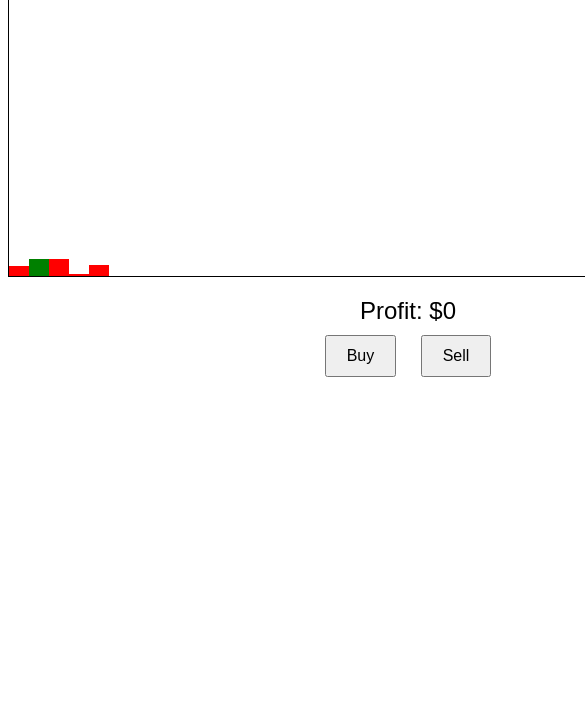
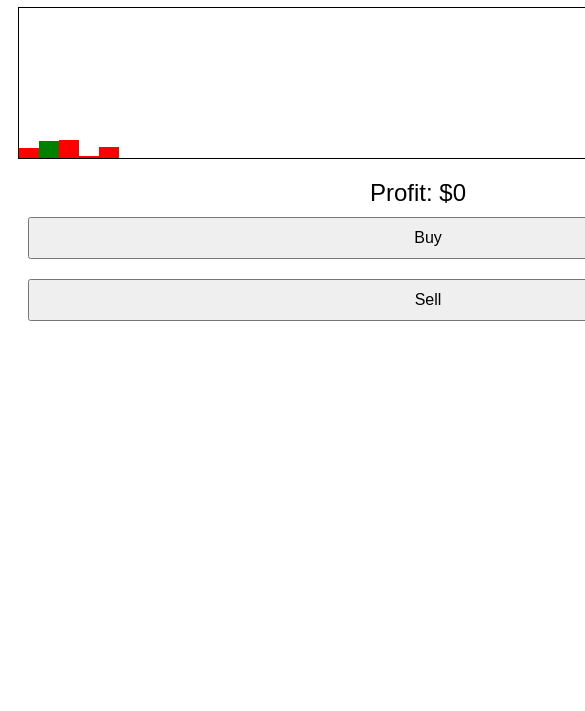
Before and after one commit to gatwu/Degen-gabut, a plain HTML site: page index.html in a window 390 px wide. Shown: the part 133-844 px from the top of the page, 585 px wide, since content can reach past the window. Drawn offline with Linux system fonts and the light colour scheme.

Commit message:
Update style.css

```diff
--- a/style.css
+++ b/style.css
@@ -35,3 +35,17 @@ button {
     font-size: 16px;
     cursor: pointer;
 }
+/* Penyesuaian untuk perangkat mobile */
+@media (max-width: 600px) {
+    #game-container {
+        padding: 10px;
+    }
+
+    #chart {
+        height: 150px;
+    }
+
+    button {
+        width: 100%;
+    }
+}
```
